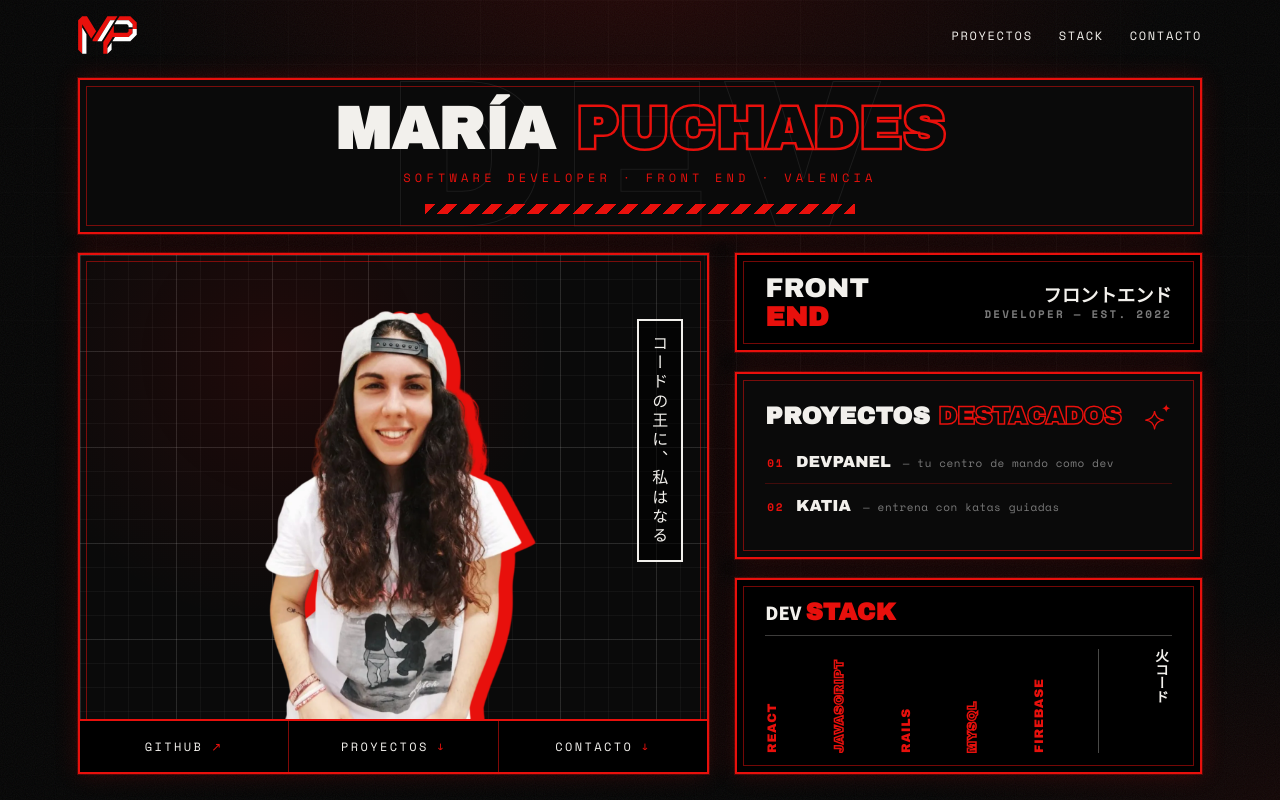
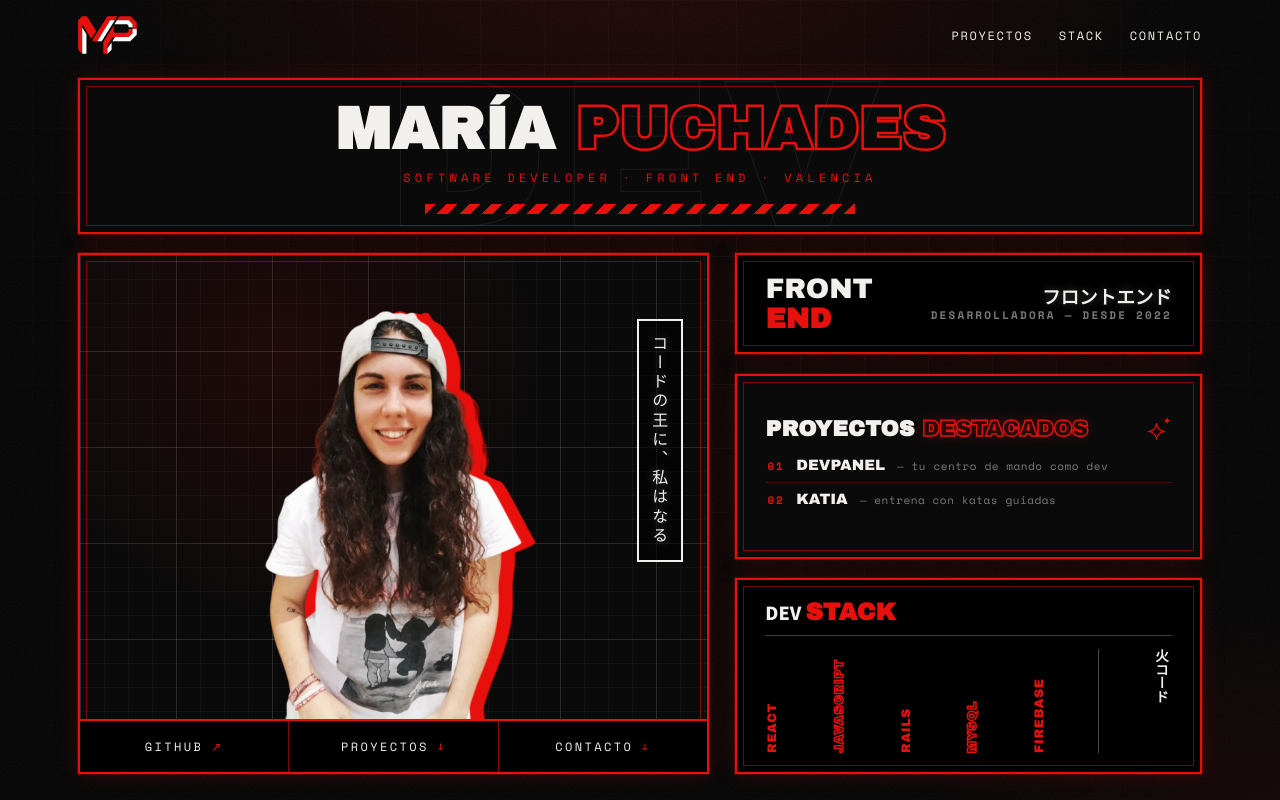
Before and after one commit to emepuchades/my-porfolio, a React (Vite) app: page / in a window 1280 px wide. Shown: the top 800 px of the page. Built offline with nearby package versions, Linux system fonts and the light colour scheme.

Commit message:
feat: add neon lights to titles and Japanese signs

```diff
--- a/src/components/FeaturedCard/FeaturedCard.jsx
+++ b/src/components/FeaturedCard/FeaturedCard.jsx
@@ -2,6 +2,7 @@ import { Link } from 'react-router-dom';
 import { featuredProjects, projectPath } from '../../data/projects';
 import { cx } from '../../utils/cx';
 import { enterDelay } from '../../utils/enterDelay';
+import { neonDelay } from '../../utils/neonDelay';
 import SparkIcon from '../SparkIcon/SparkIcon';
 import styles from './FeaturedCard.module.css';
 
@@ -16,7 +17,10 @@ export default function FeaturedCard({ introDelay = 0 }) {
     >
       <h2 className={styles.title}>
         <span className={styles.titleText}>
-          Proyectos <em className={styles.outline}>destacados</em>
+          Proyectos{' '}
+          <em className={cx(styles.outline, 'neon')} style={neonDelay(1000)}>
+            destacados
+          </em>
         </span>
         <SparkIcon className={styles.spark} />
       </h2>
--- a/src/components/FeaturedCard/FeaturedCard.module.css
+++ b/src/components/FeaturedCard/FeaturedCard.module.css
@@ -88,18 +88,23 @@
     display: flex;
     flex-direction: column;
     justify-content: safe center;
-    padding: clamp(16px, 2.8vh, 30px) 28px;
+    padding: clamp(16px, 2.8vh, 30px) clamp(28px, 2.2vw, 44px);
   }
 
   .title {
     flex: none;
-    margin-bottom: clamp(6px, 1.2vh, 14px);
-    font-size: clamp(18px, min(1.9vw, 3vh), 26px);
+    margin-bottom: clamp(4px, 1vh, 14px);
+    font-size: clamp(18px, min(1.7vw, 3vh), 34px);
   }
 
   .link {
-    padding: clamp(8px, 1.6vh, 16px) 2px;
-    font-size: clamp(15px, 2vh, 17px);
+    padding: clamp(4px, 1vh, 16px) 2px;
+    font-size: clamp(15px, min(0.95vw, 2vh), 19px);
+  }
+
+  .number,
+  .summary {
+    font-size: clamp(11px, 0.78vw, 15px);
   }
 }
 
--- /dev/null
+++ b/src/components/NeonSign/NeonSign.jsx
@@ -0,0 +1,11 @@
+export default function NeonSign({ text, startDelay = 0, step = 80 }) {
+  return [...text].map((character, index) => (
+    <span
+      key={`${character}-${index}`}
+      className="neon-char"
+      style={{ '--neon-delay': `${startDelay + index * step}ms` }}
+    >
+      {character}
+    </span>
+  ));
+}
--- a/src/components/Portrait/Portrait.jsx
+++ b/src/components/Portrait/Portrait.jsx
@@ -1,6 +1,7 @@
 import { fullName, profile } from '../../data/profile';
 import { cx } from '../../utils/cx';
 import { enterDelay } from '../../utils/enterDelay';
+import NeonSign from '../NeonSign/NeonSign';
 import PortraitLinks from '../PortraitLinks/PortraitLinks';
 import styles from './Portrait.module.css';
 
@@ -9,7 +10,7 @@ export default function Portrait({ introDelay = 0 }) {
     <div className={cx('frame', 'enter', styles.portrait)} style={enterDelay(introDelay)}>
       <div className={styles.topo}>
         <p className={styles.jpBox} lang="ja" title="¡Seré la Reina del Código!">
-          {profile.japanese.pirateKing}
+          <NeonSign text={profile.japanese.pirateKing} startDelay={700} step={90} />
         </p>
         <img className={styles.avatar} src={profile.avatarSrc} alt={`Foto de ${fullName}`} />
       </div>
--- a/src/components/Portrait/Portrait.module.css
+++ b/src/components/Portrait/Portrait.module.css
@@ -49,7 +49,7 @@
   position: relative;
   z-index: 2;
   display: block;
-  max-width: min(78%, 400px);
+  max-width: min(78%, 560px);
   max-height: 94%;
   width: auto;
   height: auto;
--- a/src/components/RoleCard/RoleCard.jsx
+++ b/src/components/RoleCard/RoleCard.jsx
@@ -1,6 +1,7 @@
 import { profile } from '../../data/profile';
 import { cx } from '../../utils/cx';
 import { enterDelay } from '../../utils/enterDelay';
+import NeonSign from '../NeonSign/NeonSign';
 import styles from './RoleCard.module.css';
 
 export default function RoleCard({ introDelay = 0 }) {
@@ -12,8 +13,10 @@ export default function RoleCard({ introDelay = 0 }) {
         {specialtyStart} <b className={styles.highlight}>{specialtyEnd}</b>
       </div>
       <div className={styles.japanese}>
-        {profile.japanese.role}
-        <small className={styles.since}>DEVELOPER — EST. {profile.since}</small>
+        <span lang="ja">
+          <NeonSign text={profile.japanese.role} startDelay={800} step={70} />
+        </span>
+        <small className={styles.since}>DESARROLLADORA — DESDE {profile.since}</small>
       </div>
     </div>
   );
--- a/src/components/RoleCard/RoleCard.module.css
+++ b/src/components/RoleCard/RoleCard.module.css
@@ -37,15 +37,19 @@
 
 @media (min-width: 961px) {
   .card {
-    padding: clamp(14px, 2.4vh, 26px) 28px;
+    padding: clamp(14px, 2.4vh, 26px) clamp(28px, 2.2vw, 44px);
   }
 
   .specialty {
-    font-size: clamp(22px, 3.4vh, 30px);
+    font-size: clamp(22px, min(2.2vw, 4.4vh), 46px);
   }
 
   .japanese {
-    font-size: clamp(16px, 2.3vh, 20px);
+    font-size: clamp(16px, min(1.45vw, 3vh), 30px);
+  }
+
+  .since {
+    font-size: clamp(11px, 0.72vw, 14px);
   }
 }
 
--- a/src/components/SectionHeading/SectionHeading.jsx
+++ b/src/components/SectionHeading/SectionHeading.jsx
@@ -1,4 +1,6 @@
 import { useInView } from '../../hooks/useInView';
+import { cx } from '../../utils/cx';
+import { neonDelay } from '../../utils/neonDelay';
 import styles from './SectionHeading.module.css';
 
 export default function SectionHeading({ titleStart, titleEnd, tag }) {
@@ -9,11 +11,13 @@ export default function SectionHeading({ titleStart, titleEnd, tag }) {
       <h2 className={styles.title}>
         <span className={styles.titleInner}>
           {titleStart}
-          <em className={styles.outline}>{titleEnd}</em>
+          <em className={cx(styles.outline, isInView && 'neon')} style={neonDelay(450)}>
+            {titleEnd}
+          </em>
         </span>
       </h2>
       <div className={styles.rule} aria-hidden="true" />
-      <span className={styles.tag}>{tag}</span>
+      <span className={styles.tag}>-[ {tag} ]-</span>
     </div>
   );
 }
--- a/src/styles/motion.css
+++ b/src/styles/motion.css
@@ -1,5 +1,21 @@
 .enter {
   animation: enter 700ms var(--ease-out) var(--enter-delay, 0ms) both;
+}
+
+.frame.enter {
+  animation:
+    enter 700ms var(--ease-out) var(--enter-delay, 0ms) both,
+    frameOn 900ms linear calc(var(--enter-delay, 0ms) + 150ms) backwards;
+}
+
+.neon {
+  filter: drop-shadow(0 0 6px rgba(232, 16, 12, 0.45));
+  animation: neonOn 1300ms linear var(--neon-delay, 0ms) backwards;
+}
+
+.neon-char {
+  filter: drop-shadow(0 0 5px rgba(242, 240, 236, 0.3));
+  animation: neonOn 900ms linear var(--neon-delay, 0ms) backwards;
 }
 
 @keyframes enter {
@@ -9,9 +25,60 @@
   }
 }
 
+@keyframes neonOn {
+  0% {
+    opacity: 0.06;
+    filter: none;
+  }
+  8% {
+    opacity: 1;
+  }
+  11% {
+    opacity: 0.15;
+  }
+  19% {
+    opacity: 0.9;
+  }
+  22% {
+    opacity: 0.25;
+    filter: none;
+  }
+  38%,
+  100% {
+    opacity: 1;
+  }
+}
+
+@keyframes frameOn {
+  0% {
+    border-color: rgba(232, 16, 12, 0.2);
+    box-shadow: none;
+  }
+  10% {
+    border-color: var(--red);
+  }
+  14% {
+    border-color: rgba(232, 16, 12, 0.25);
+    box-shadow: none;
+  }
+  26% {
+    border-color: var(--red);
+  }
+  30% {
+    border-color: rgba(232, 16, 12, 0.35);
+    box-shadow: none;
+  }
+}
+
 @media (prefers-reduced-motion: reduce) {
-  .enter {
-    animation-name: enterFade;
+  .enter,
+  .frame.enter {
+    animation: enterFade 700ms ease var(--enter-delay, 0ms) both;
+  }
+
+  .neon,
+  .neon-char {
+    animation: none;
   }
 
   @keyframes enterFade {
--- /dev/null
+++ b/src/utils/neonDelay.js
@@ -0,0 +1 @@
+export const neonDelay = (milliseconds) => ({ '--neon-delay': `${milliseconds}ms` });
```
